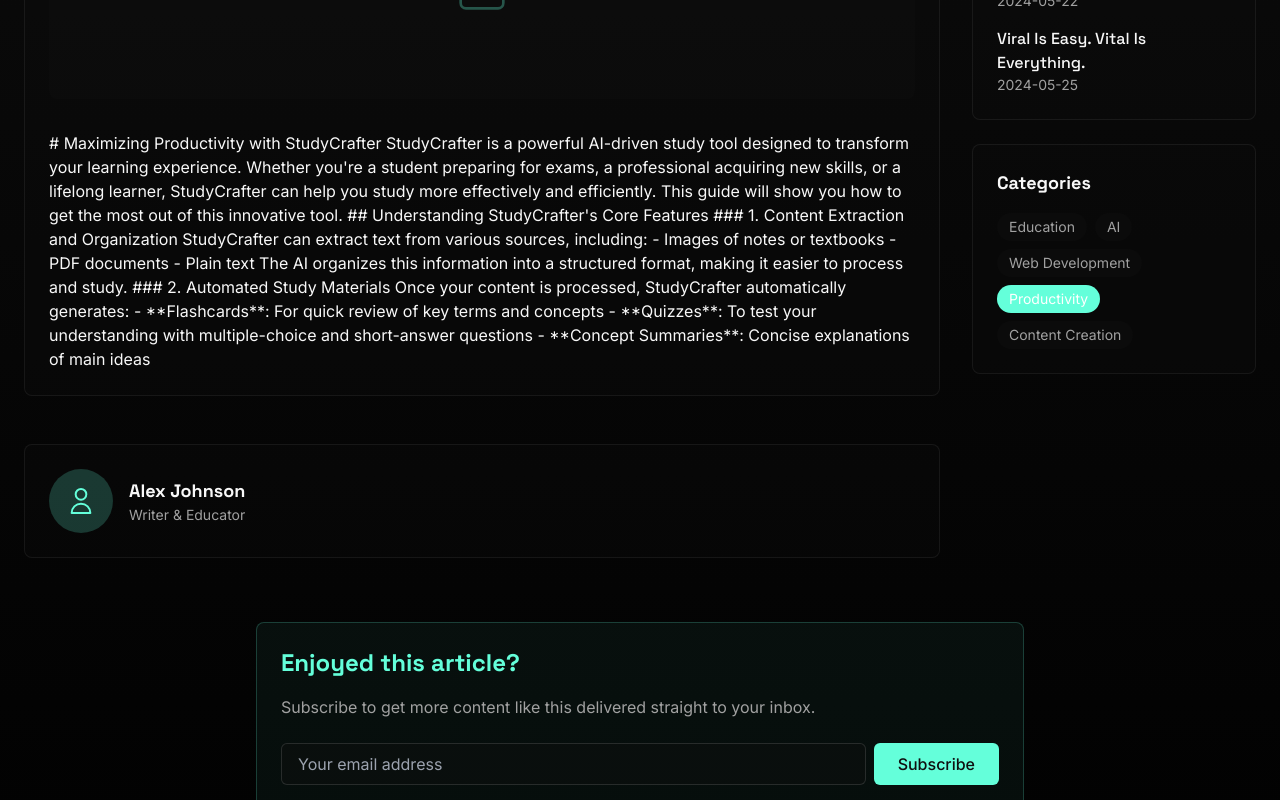
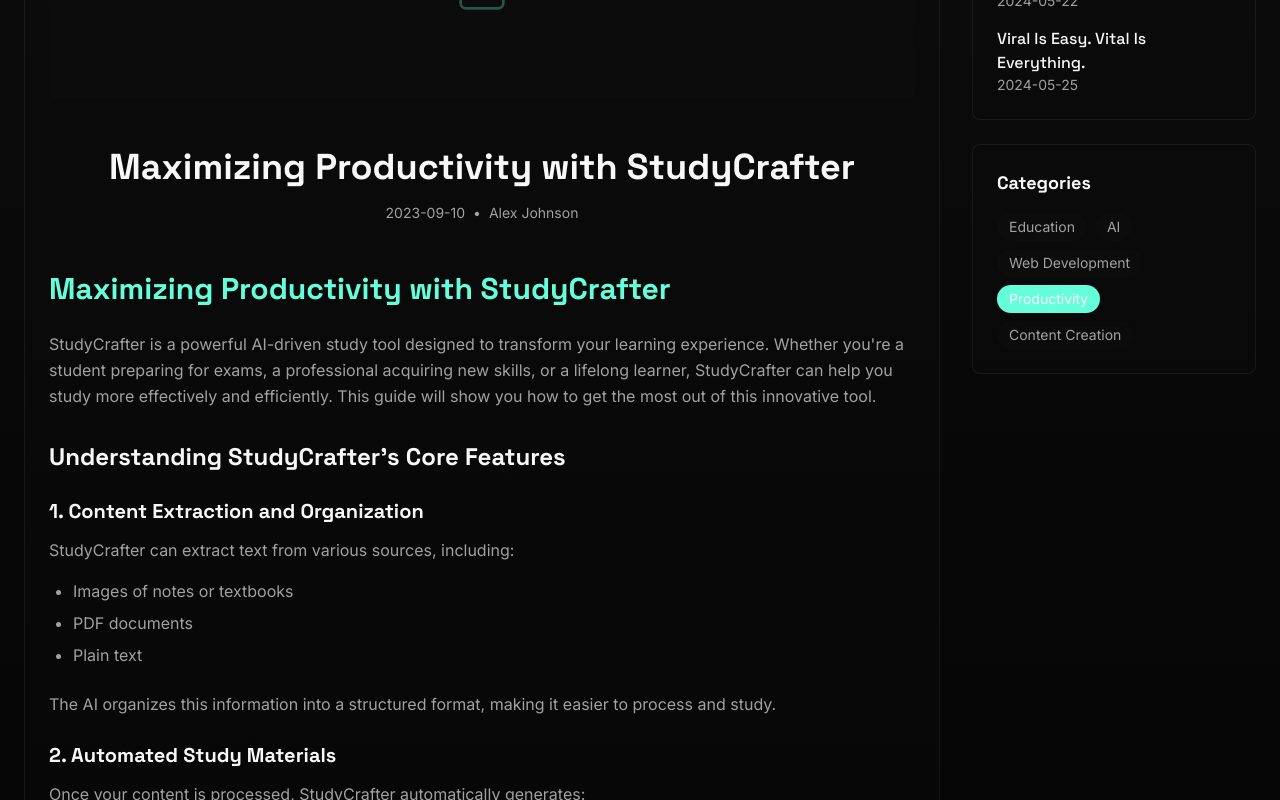
Before and after one commit to doommir/modecollapse, a Next.js app: page /blog/maximizing-productivity-with-studycrafter in a window 1280 px wide. Shown: the part 740-1540 px from the top of the page. Built offline with nearby package versions, Linux system fonts and the light colour scheme.

Commit message:
Fix blog post page: properly convert Markdown to HTML and fix Next.js 15 async params issue

```diff
--- a/src/app/blog/[slug]/page.tsx
+++ b/src/app/blog/[slug]/page.tsx
@@ -4,10 +4,22 @@
 import SectionDivider from '@/components/SectionDivider'
 import { blogPosts } from '@/data/blogPosts'
 import NewsletterSignup from '@/components/NewsletterSignup'
+import { marked } from 'marked'
 
-// Markdown to HTML function (simple version)
+// Convert markdown to HTML
 const markdownToHtml = (markdown: string) => {
-  return markdown
+  try {
+    // Configure marked to preserve whitespace
+    marked.setOptions({
+      breaks: true,
+      gfm: true
+    });
+
+    return marked(markdown) as string;
+  } catch (error) {
+    console.error('Error converting markdown to HTML:', error);
+    return markdown; // Return original content as fallback
+  }
 }
 
 // Generate static paths for all blog posts
@@ -17,9 +29,10 @@
   }))
 }
 
-export default function BlogPostPage({ params }: { params: { slug: string } }) {
+export default async function BlogPostPage({ params }: { params: { slug: string } }) {
   // Find the post with the matching slug
-  const post = blogPosts.find(post => post.slug === params.slug)
+  const slug = await params.slug
+  const post = blogPosts.find(post => post.slug === slug)
 
   // If no post is found, return a 404
   if (!post) {
@@ -98,10 +111,18 @@
                   </div>
                 )}
 
-                <div
-                  className="text-textPrimary blog-content"
-                  dangerouslySetInnerHTML={{ __html: markdownToHtml(post.content) }}
-                />
+                <div className="mt-12">
+                  <h1 className="text-4xl font-bold text-center mb-4">{post.title}</h1>
+                  <div className="flex items-center justify-center text-textSecondary text-sm mb-12">
+                    <span>{post.date}</span>
+                    <span className="mx-2">•</span>
+                    <span>{post.author}</span>
+                  </div>
+                  <div
+                    className="blog-content"
+                    dangerouslySetInnerHTML={{ __html: markdownToHtml(post.content) }}
+                  ></div>
+                </div>
               </article>
             </ScrollRevealSection>
 
```
